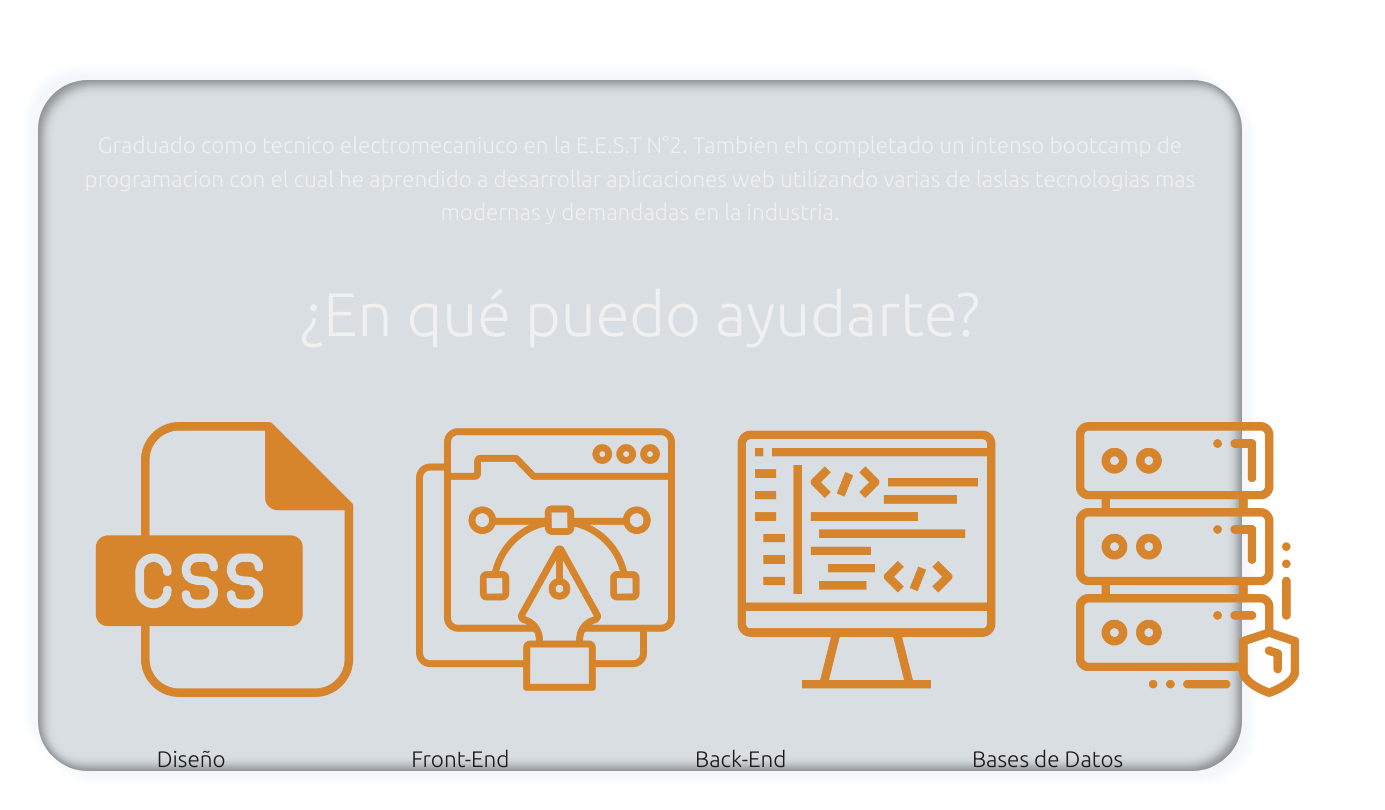
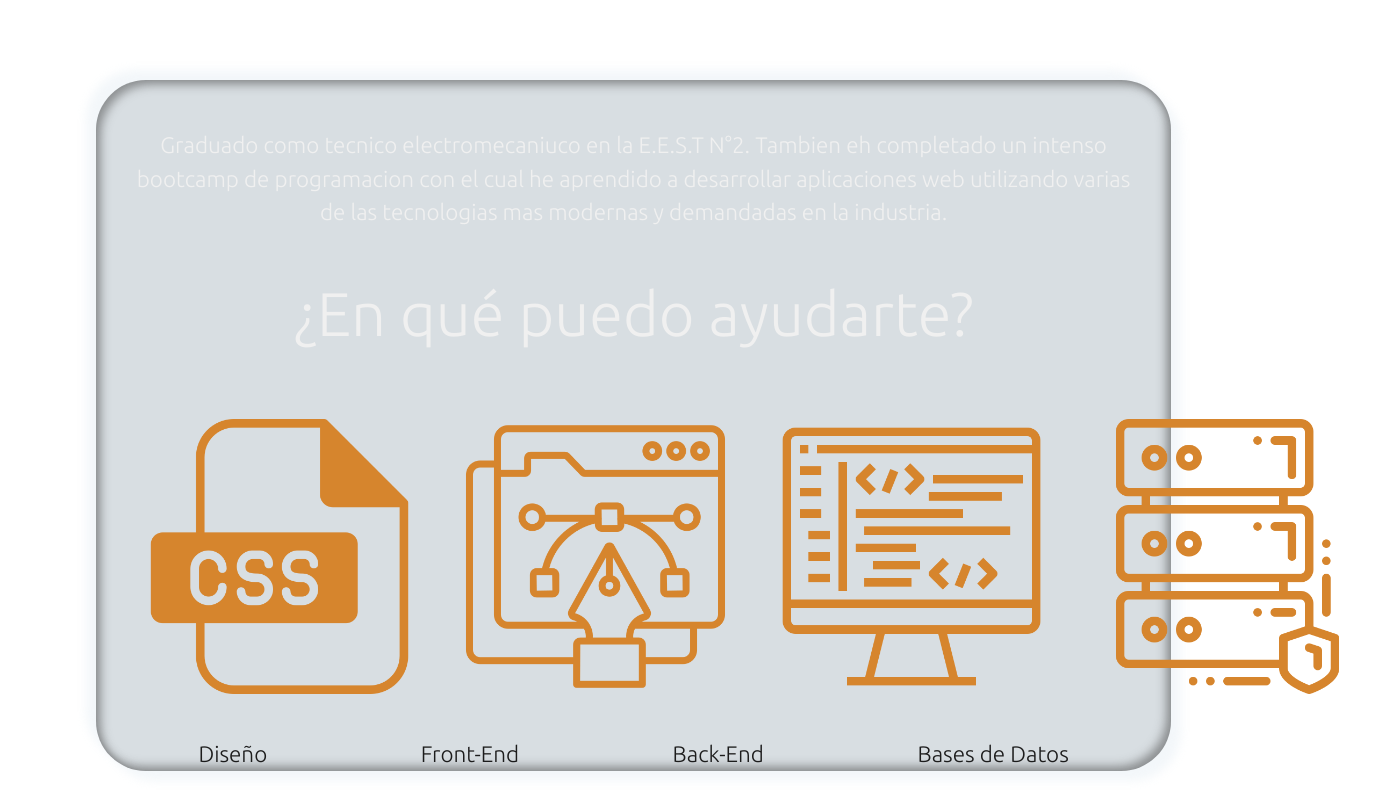
Before and after one commit to pablo-prz/Portfolio, a React (Vite) app: page / in a window 1280 px wide. Shown: the part 800-1610 px from the top of the page, 1385 px wide, since content can reach past the window. Built offline with nearby package versions, Linux system fonts and the light colour scheme.

Commit message:
fix errors

```diff
--- a/src/componentes/Sections/about/About.module.css
+++ b/src/componentes/Sections/about/About.module.css
@@ -1,11 +1,11 @@
 .aboutcontainer {
   height: 80%;
-  width: 90%;
+  width: 80%;
   border-radius: 50px;
   padding: 2%;
   font-size: larger;
   position: absolute;
-  left: 3%;
+  left: 7.5vw;
   top: 110%;
   backdrop-filter: blur(5px);
   background-color: #d8dee2;
--- a/src/componentes/translator/translations.jsx
+++ b/src/componentes/translator/translations.jsx
@@ -11,7 +11,7 @@ const translations = {
     introduction2:
       "Apasionado por el desarrollo web, mi compromiso es crecer constantemente y abrazar nuevos desafíos. Siempre buscando aprender y evolucionar en este emocionante campo.",
     aboutcontainer:
-      "Graduado como tecnico electromecaniuco en la E.E.S.T N°2. Tambien eh completado un intenso bootcamp de programacion con el cual he aprendido a desarrollar aplicaciones web utilizando varias de laslas tecnologias mas modernas y demandadas en la industria.",
+      "Graduado como tecnico electromecaniuco en la E.E.S.T N°2. Tambien eh completado un intenso bootcamp de programacion con el cual he aprendido a desarrollar aplicaciones web utilizando varias de las tecnologias mas modernas y demandadas en la industria.",
     aboutcontainer2: "¿En qué puedo ayudarte?",
     design: "Diseño",
     frontEnd: "Front-End",
```
